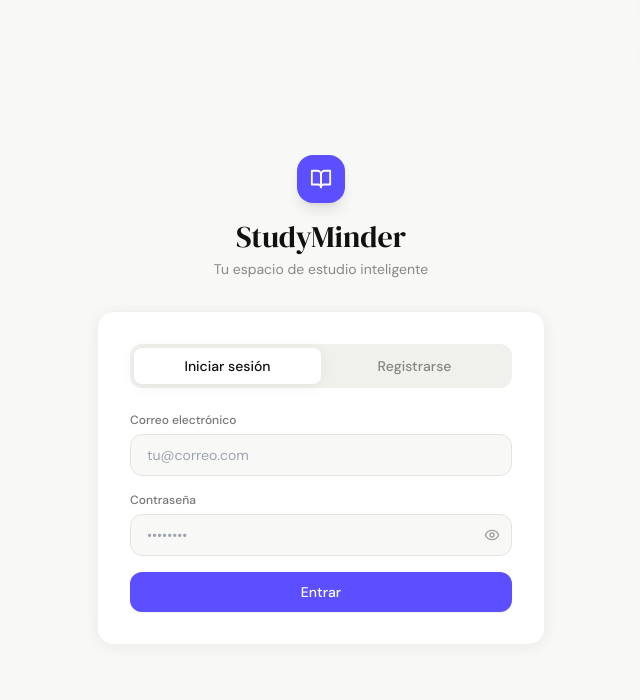
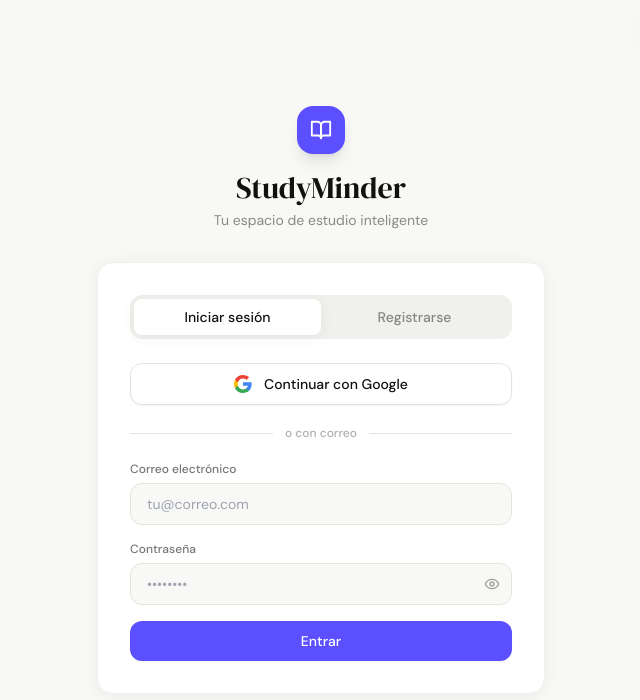
Before and after one commit to valastar/StudyMinder, a Next.js app: page /auth in a window 1280 px wide. Shown: the top 700 px of the page, without its empty margins (319-959 px from the left). Built offline with nearby package versions, Linux system fonts and the light colour scheme; no server answers.

Commit message:
Google login

```diff
--- a/app/auth/page.tsx
+++ b/app/auth/page.tsx
@@ -12,6 +12,7 @@
   const [fullName, setFullName] = useState('')
   const [showPass, setShowPass] = useState(false)
   const [loading, setLoading] = useState(false)
+  const [googleLoading, setGoogleLoading] = useState(false)
   const [error, setError] = useState('')
   const [success, setSuccess] = useState('')
 
@@ -34,6 +35,25 @@
       else router.push('/dashboard')
     }
     setLoading(false)
+  }
+
+  const handleGoogleLogin = async () => {
+    setError('')
+    setGoogleLoading(true)
+    const { error } = await supabase.auth.signInWithOAuth({
+      provider: 'google',
+      options: {
+        redirectTo: `${window.location.origin}/dashboard`,
+        queryParams: {
+          access_type: 'offline',
+          prompt: 'select_account',
+        },
+      },
+    })
+    if (error) {
+      setError('Error al conectar con Google.')
+      setGoogleLoading(false)
+    }
   }
 
   return (
@@ -69,6 +89,34 @@
                 {m === 'login' ? 'Iniciar sesión' : 'Registrarse'}
               </button>
             ))}
+          </div>
+
+          {/* Botón de Google */}
+          <button
+            onClick={handleGoogleLogin}
+            disabled={googleLoading || loading}
+            className="w-full flex items-center justify-center gap-3 py-2.5 px-4 rounded-xl border border-surface-200 bg-white hover:bg-surface-50 hover:border-surface-300 text-surface-900 text-sm font-medium transition-all duration-200 shadow-sm disabled:opacity-60 disabled:cursor-not-allowed mb-5 group"
+          >
+            {googleLoading ? (
+              <Loader2 size={16} className="animate-spin text-surface-800/50" />
+            ) : (
+              <svg width="18" height="18" viewBox="0 0 18 18" xmlns="http://www.w3.org/2000/svg">
+                <path d="M17.64 9.2c0-.637-.057-1.251-.164-1.84H9v3.481h4.844c-.209 1.125-.843 2.078-1.796 2.717v2.258h2.908c1.702-1.567 2.684-3.875 2.684-6.615z" fill="#4285F4"/>
+                <path d="M9 18c2.43 0 4.467-.806 5.956-2.184l-2.908-2.258c-.806.54-1.837.86-3.048.86-2.344 0-4.328-1.584-5.036-3.711H.957v2.332A8.997 8.997 0 0 0 9 18z" fill="#34A853"/>
+                <path d="M3.964 10.707A5.41 5.41 0 0 1 3.682 9c0-.593.102-1.17.282-1.707V4.961H.957A8.996 8.996 0 0 0 0 9c0 1.452.348 2.827.957 4.039l3.007-2.332z" fill="#FBBC05"/>
+                <path d="M9 3.58c1.321 0 2.508.454 3.44 1.345l2.582-2.58C13.463.891 11.426 0 9 0A8.997 8.997 0 0 0 .957 4.961L3.964 7.293C4.672 5.163 6.656 3.58 9 3.58z" fill="#EA4335"/>
+              </svg>
+            )}
+            <span>
+              {mode === 'login' ? 'Continuar con Google' : 'Registrarse con Google'}
+            </span>
+          </button>
+
+          {/* Divisor */}
+          <div className="flex items-center gap-3 mb-5">
+            <div className="flex-1 h-px bg-surface-200" />
+            <span className="text-xs text-surface-800/35 font-medium">o con correo</span>
+            <div className="flex-1 h-px bg-surface-200" />
           </div>
 
           <div className="space-y-4">
@@ -130,7 +178,7 @@
 
             <button
               onClick={handleAuth}
-              disabled={loading}
+              disabled={loading || googleLoading}
               className="w-full py-2.5 bg-accent hover:bg-accent-dark text-white text-sm font-medium rounded-xl transition-all duration-200 flex items-center justify-center gap-2 disabled:opacity-60 disabled:cursor-not-allowed shadow-sm"
             >
               {loading && <Loader2 size={15} className="animate-spin" />}
```
